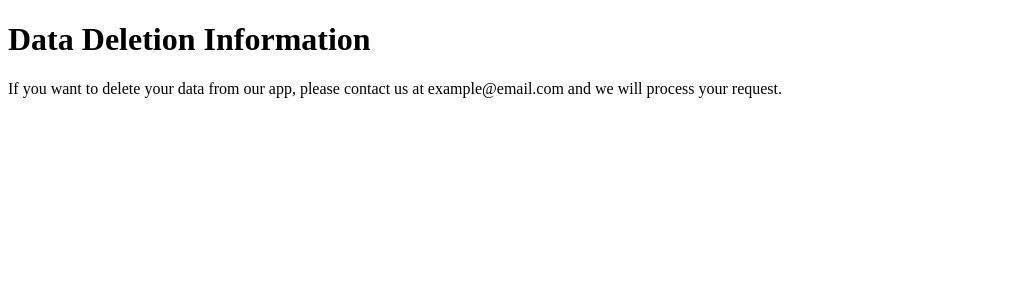
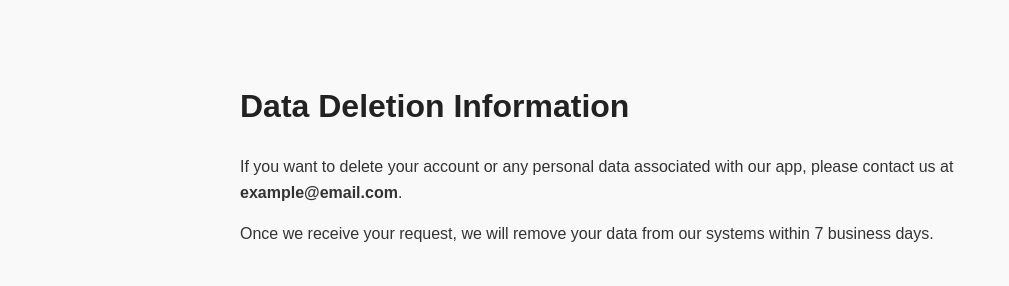
Before and after one commit to srey-phea314/loginassignment, a plain HTML site: page data-deletion.html in a window 1280 px wide. Shown: the whole page, without its empty margins (0-1009 px from the left). Drawn offline with Linux system fonts and the light colour scheme.

Commit message:
Update data-deletion.html

```diff
--- a/data-deletion.html
+++ b/data-deletion.html
@@ -2,10 +2,31 @@
 <html lang="en">
 <head>
   <meta charset="UTF-8" />
+  <meta name="viewport" content="width=device-width, initial-scale=1" />
   <title>Data Deletion Policy</title>
+  <style>
+    body {
+      font-family: Arial, sans-serif;
+      max-width: 800px;
+      margin: 40px auto;
+      padding: 20px;
+      background-color: #f9f9f9;
+      line-height: 1.6;
+      color: #333;
+    }
+    h1 {
+      color: #222;
+    }
+  </style>
 </head>
 <body>
   <h1>Data Deletion Information</h1>
-  <p>If you want to delete your data from our app, please contact us at example@email.com and we will process your request.</p>
+  <p>
+    If you want to delete your account or any personal data associated with our app,
+    please contact us at <strong>example@email.com</strong>.
+  </p>
+  <p>
+    Once we receive your request, we will remove your data from our systems within 7 business days.
+  </p>
 </body>
 </html>
```
